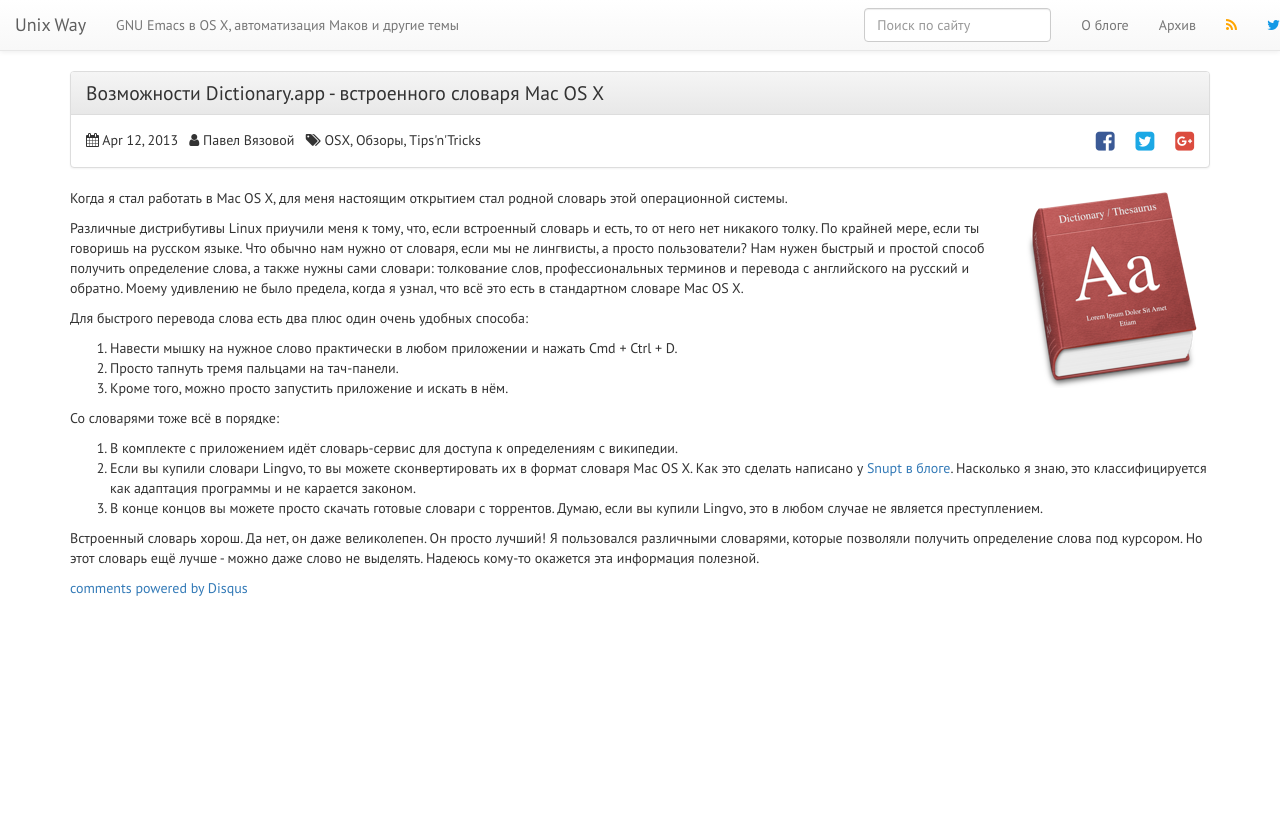
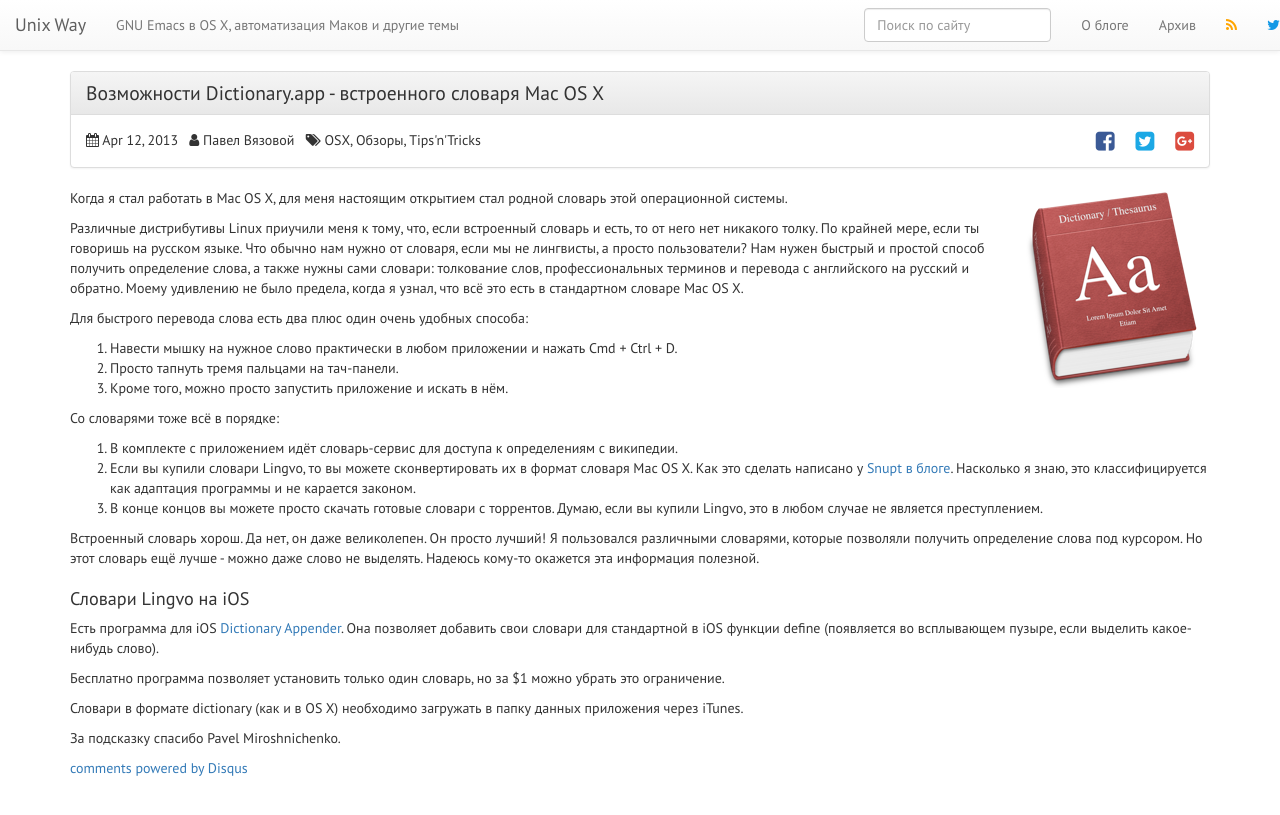
Before and after one commit to vyazovoi/vyazovoi.github.io, a Jekyll site: the page built from _posts/2013-04-12-vozmozhnosti-dictionary-dot-app-vstroiennogho-slovaria-mac-os-x.markdown, in a window 1280 px wide. Shown: the top 815 px of the page. Built offline with Jekyll 4.4.1, drawn with Linux system fonts in a browser that asks for light colours; nearby versions of some CDN libraries; Markdown is read by kramdown in place of the engine named in the settings; comment, search, counter and statistics services are not loaded.

Commit message:
Добавил Dictionary Appender в статью про словари Lingvo в OS X и iOS

```diff
--- a/_posts/2013-04-12-vozmozhnosti-dictionary-dot-app-vstroiennogho-slovaria-mac-os-x.markdown
+++ b/_posts/2013-04-12-vozmozhnosti-dictionary-dot-app-vstroiennogho-slovaria-mac-os-x.markdown
@@ -24,3 +24,14 @@ icon: Dictionary_icon.png
 3. В конце концов вы можете просто скачать готовые словари с торрентов. Думаю, если вы купили Lingvo, это в любом случае не является преступлением.
 
 Встроенный словарь хорош. Да нет, он даже великолепен. Он просто лучший! Я пользовался различными словарями, которые позволяли получить определение слова под курсором. Но этот словарь ещё лучше - можно даже слово не выделять. Надеюсь кому-то окажется эта информация полезной.
+
+## Словари Lingvo на iOS
+
+Есть программа для iOS [Dictionary Appender](https://itunes.apple.com/ru/app/dictionary.appender/id650562573?l=en&mt=8&at=10lbPv). Она позволяет добавить свои словари для стандартной в iOS функции define (появляется во всплывающем пузыре, если выделить какое-нибудь слово).
+
+Бесплатно программа позволяет установить только один словарь, но за $1
+можно убрать это ограничение.
+
+Словари в формате dictionary (как и в OS X) необходимо загружать в папку данных приложения через iTunes.
+
+За подсказку спасибо Pavel Miroshnichenko.
```
